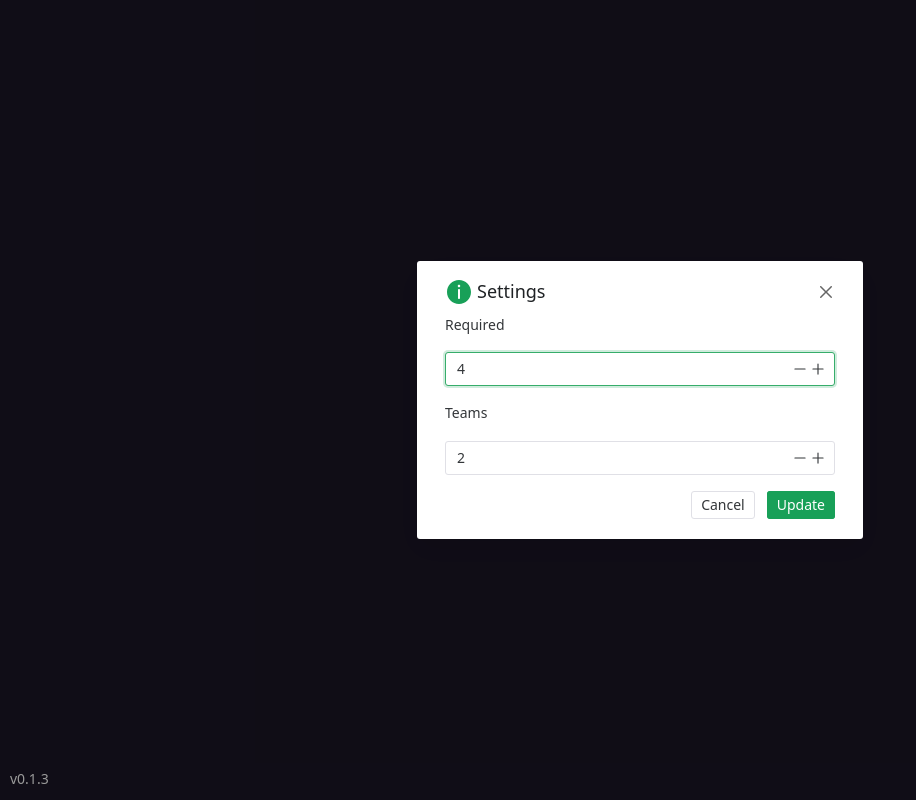
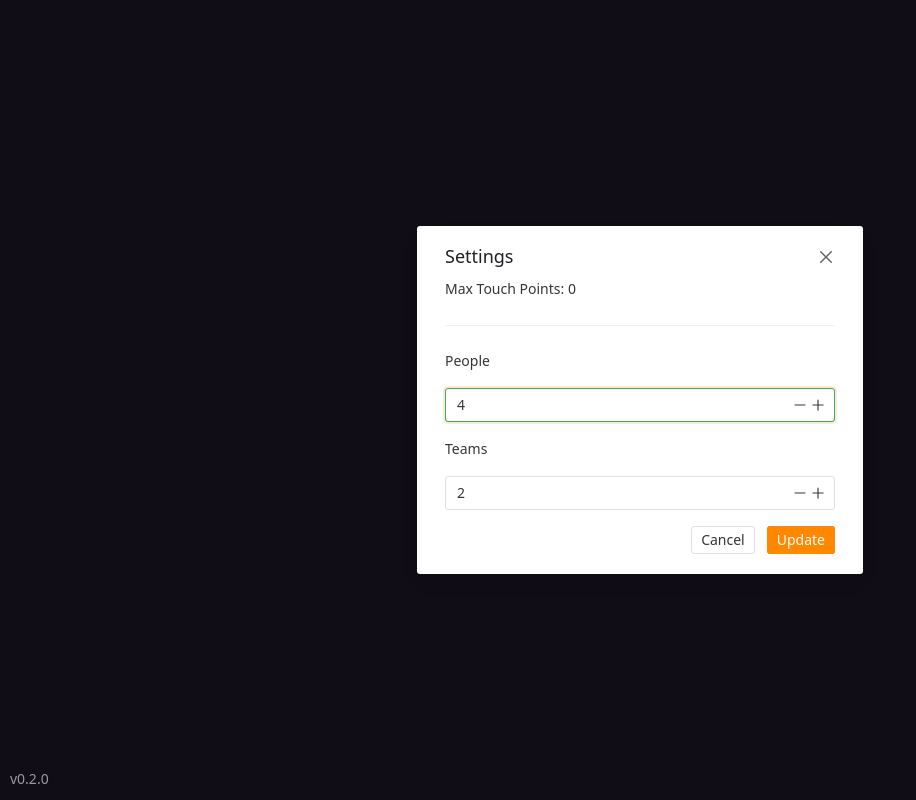
Before and after one commit to davide97g/spliteam, a Vue app: page / in a window 1280 px wide. Both pictures are taken after a click on the element 1252 px from the left and 28 px from the top of the page. Shown: the whole page, without its empty margins (0-916 px from the left). Built offline with nearby package versions, Linux system fonts and the light colour scheme; a small style sheet from the web is missing.

Commit message:
audio play

```diff
--- a/package.json
+++ b/package.json
@@ -1,7 +1,7 @@
 {
   "name": "spliteam",
   "private": true,
-  "version": "0.1.3",
+  "version": "0.2.0",
   "type": "module",
   "scripts": {
     "dev": "vite --port 8080",
--- a/src/App.vue
+++ b/src/App.vue
@@ -1,4 +1,5 @@
 <template>
+  <n-config-provider :theme-overrides="theme">
     <n-message-provider>
       <Icon
         size="1.5rem"
@@ -6,27 +7,86 @@
         @click="() => (showModal = true)"
         ><Settings />
       </Icon>
+      <Icon
+        size="1.5rem"
+        style="position: absolute; top: 30px; right: 0; padding: 1rem"
+        @click="toggleAudio"
+        ><Music v-if="audioIsActive" />
+        <MusicRemove v-else />
+      </Icon>
+
       <Config :showModal="showModal" @close="() => (showModal = false)" />
+
       <canvas id="canvas" />
-    <Chooser v-if="readyCanvas" @reload="() => reload()" />
+
+      <div id="welcome" v-if="!play">
+        <n-h1 style="color: white">Spliteam</n-h1>
+        <n-button type="success" @click="startPlaying">PLAY</n-button>
+      </div>
+      <Chooser v-else-if="canvas" :canvas="canvas" @reload="() => reload()" />
+
       <Footer />
+      <audio id="myAudio">
+        <source src="music/fluffing-a-duck.mp3" type="audio/mpeg" />
+      </audio>
     </n-message-provider>
+  </n-config-provider>
 </template>
 
 <script setup lang="ts">
-import { ref } from "vue";
+import { onMounted, ref } from "vue";
 import Chooser from "./components/Chooser.vue";
 import Config from "./components/Config.vue";
 import Footer from "./components/Footer.vue";
-import { NMessageProvider } from "naive-ui";
+import { NMessageProvider, NButton, NH1, NConfigProvider } from "naive-ui";
 import { Icon } from "@vicons/utils";
-import { Settings } from "@vicons/carbon";
+import { Music, MusicRemove, Settings } from "@vicons/carbon";
+import { theme } from "./theme";
 
 const showModal = ref(false);
 const reload = () => window.location.reload();
 
-const readyCanvas = ref(false);
-setTimeout(() => (readyCanvas.value = true), 1000);
+const canvas = ref<HTMLCanvasElement | null>(null);
+
+const play = ref(false);
+const audioIsActive = ref(true);
+const myAudio = ref<HTMLAudioElement | null>(null);
+
+onMounted(() => {
+  canvas.value = document.getElementById("canvas") as HTMLCanvasElement;
+  myAudio.value = document.getElementById("myAudio") as HTMLAudioElement;
+  if (myAudio.value) {
+    myAudio.value.volume = 0.1;
+    myAudio.value.loop = true;
+  }
+});
+
+const startPlaying = () => {
+  play.value = true;
+  if (audioIsActive.value) playAudio();
+};
+
+const toggleAudio = () => {
+  audioIsActive.value = !audioIsActive.value;
+  if (myAudio.value) {
+    if (myAudio.value.paused && audioIsActive.value && play.value)
+      myAudio.value.play();
+    else if (!audioIsActive.value) myAudio.value.pause();
+  }
+};
+
+const playAudio = () => {
+  if (myAudio.value && audioIsActive.value) myAudio.value.play();
+};
 </script>
 
-<style scoped></style>
+<style scoped lang="css">
+#welcome {
+  display: flex;
+  justify-content: center;
+  align-items: center;
+  flex-direction: column;
+  width: 100%;
+  height: calc(100vh - 150px);
+}
+</style>
--- a/src/components/Chooser.vue
+++ b/src/components/Chooser.vue
@@ -12,13 +12,18 @@ interface Touch {
   color: string;
 }
 
+const props = defineProps({
+  canvas: {
+    type: HTMLCanvasElement,
+    default: null,
+  },
+});
+
 const store = useSettingsStore();
 const message = useMessage();
 
-message.info(`Max touch points: ${navigator.maxTouchPoints.toString()}`);
-
 const DEFAULT_TIMEOUT = 500;
-const DEFAULT_COLOR = "#3F3F3F";
+const DEFAULT_COLOR = "#303030";
 const COLORS = [
   "#00A3EE",
   "#D80351",
@@ -35,12 +40,11 @@ const COLORS = [
 const currentTouches = ref<Touch[]>([]);
 const timeout = ref<NodeJS.Timeout | null>(null);
 
-const canvas = document.getElementById("canvas") as HTMLCanvasElement;
-const ctx = canvas.getContext("2d")!;
+const ctx = props.canvas.getContext("2d")!;
 
 const resizeCanvas = () => {
-  canvas.width = window.innerWidth;
-  canvas.height = window.innerHeight;
+  props.canvas.width = window.innerWidth;
+  props.canvas.height = window.innerHeight;
 };
 
 resizeCanvas();
@@ -93,11 +97,12 @@ const touchEnded = (event: TouchEvent) => {
 
 const onTouchStart = (e: TouchEvent) => {
   e.preventDefault();
-  message.info(`Touch started! ${e.touches.length}`);
-  if (currentTouches.value.length >= store.required) {
-    message.error("Too many touches!");
-    return;
-  }
+  if (currentTouches.value.length >= store.people) return;
+  else if (
+    store.people > store.maxTouchPoints &&
+    e.touches.length === store.maxTouchPoints
+  )
+    message.info(`FIXED: ${store.maxTouchPoints} fingers`);
   touchStarted(e);
   draw();
 };
@@ -115,12 +120,12 @@ const onTouchEnd = (e: TouchEvent) => {
 };
 
 const clearCanvas = () => {
-  ctx.clearRect(0, 0, canvas.width, canvas.height);
+  ctx.clearRect(0, 0, props.canvas.width, props.canvas.height);
 };
 
 const decideColors = () => {
   const colorsAvailable: string[] = [];
-  for (let i = 0; i < store.required; i++)
+  for (let i = 0; i < store.people; i++)
     colorsAvailable.push(COLORS[i % store.teams]);
   colorsAvailable.sort(() => Math.random() - 0.5);
 
@@ -141,15 +146,15 @@ const decideColors = () => {
 };
 
 const removeEvents = () => {
-  canvas.removeEventListener("touchstart", onTouchStart);
-  canvas.removeEventListener("touchmove", onTouchMove);
-  canvas.removeEventListener("touchend", onTouchEnd);
+  props.canvas.removeEventListener("touchstart", onTouchStart);
+  props.canvas.removeEventListener("touchmove", onTouchMove);
+  props.canvas.removeEventListener("touchend", onTouchEnd);
 };
 
 const addEvents = () => {
-  canvas.addEventListener("touchstart", onTouchStart);
-  canvas.addEventListener("touchmove", onTouchMove);
-  canvas.addEventListener("touchend", onTouchEnd);
+  props.canvas.addEventListener("touchstart", onTouchStart);
+  props.canvas.addEventListener("touchmove", onTouchMove);
+  props.canvas.addEventListener("touchend", onTouchEnd);
 };
 
 const clearData = () => {
@@ -177,7 +182,7 @@ const draw = () => {
     ctx.fill();
   });
 
-  if (currentTouches.value.length === store.required) {
+  if (currentTouches.value.length === store.people) {
     if (timeout.value) clearTimeout(timeout.value);
     timeout.value = setTimeout(() => fix(), DEFAULT_TIMEOUT);
   } else if (timeout.value) clearTimeout(timeout.value);
--- a/src/components/Config.vue
+++ b/src/components/Config.vue
@@ -2,6 +2,7 @@
   <n-modal
     v-model:show="showModal"
     :mask-closable="false"
+    :show-icon="false"
     preset="dialog"
     title="Settings"
     positive-text="Update"
@@ -10,15 +11,17 @@
     @negative-click="onNegativeClick"
     @close="() => emits('close')"
   >
-    <n-p>Required</n-p>
-    <n-input-number v-model:value="store.required" min="1" max="10" />
+    <n-p>Max Touch Points: {{ store.maxTouchPoints }}</n-p>
+    <n-divider />
+    <n-p>People</n-p>
+    <n-input-number v-model:value="store.people" min="1" />
     <n-p>Teams</n-p>
-    <n-input-number v-model:value="store.teams" min="1" :max="store.required" />
+    <n-input-number v-model:value="store.teams" min="1" :max="store.people" />
   </n-modal>
 </template>
 
 <script setup lang="ts">
-import { useMessage, NModal, NInputNumber, NP } from "naive-ui";
+import { useMessage, NModal, NInputNumber, NP, NDivider } from "naive-ui";
 import { ref, watch } from "vue";
 import { useSettingsStore } from "../store/settings";
 
@@ -43,7 +46,7 @@ watch(
 );
 
 const onPositiveClick = () => {
-  message.success(`${store.required} REQUIRED x ${store.teams} TEAMS`);
+  message.success(`${store.people} People / ${store.teams} Teams`);
   showModal.value = false;
   emits("close");
 };
--- a/src/store/settings.ts
+++ b/src/store/settings.ts
@@ -2,13 +2,10 @@ import { defineStore } from "pinia";
 import { ref } from "vue";
 
 export const useSettingsStore = defineStore("settings", () => {
-  const required = ref(4);
+  const people = ref(4);
   const teams = ref(2);
-  const setRequired = (value: number) => {
-    required.value = value;
-  };
-  const setTeams = (value: number) => {
-    teams.value = value;
-  };
-  return { required, teams, setRequired, setTeams };
+  const maxTouchPoints = navigator.maxTouchPoints;
+  const setPeople = (value: number) => (people.value = value);
+  const setTeams = (value: number) => (teams.value = value);
+  return { people, teams, maxTouchPoints, setPeople, setTeams };
 });
--- /dev/null
+++ b/src/theme.ts
@@ -0,0 +1,12 @@
+import { GlobalThemeOverrides } from "naive-ui";
+
+export const theme: GlobalThemeOverrides = {
+  common: {
+    successColor: "#FF8800",
+    primaryColor: "#FF8800",
+  },
+  Button: {
+    colorSuccess: "#FF8800",
+    colorPrimary: "#FF8800",
+  },
+};
```
Also changed, not shown: 1 other file (tests, documents, lock files or other folders). Lines whose indentation alone changed are shown as unchanged.
